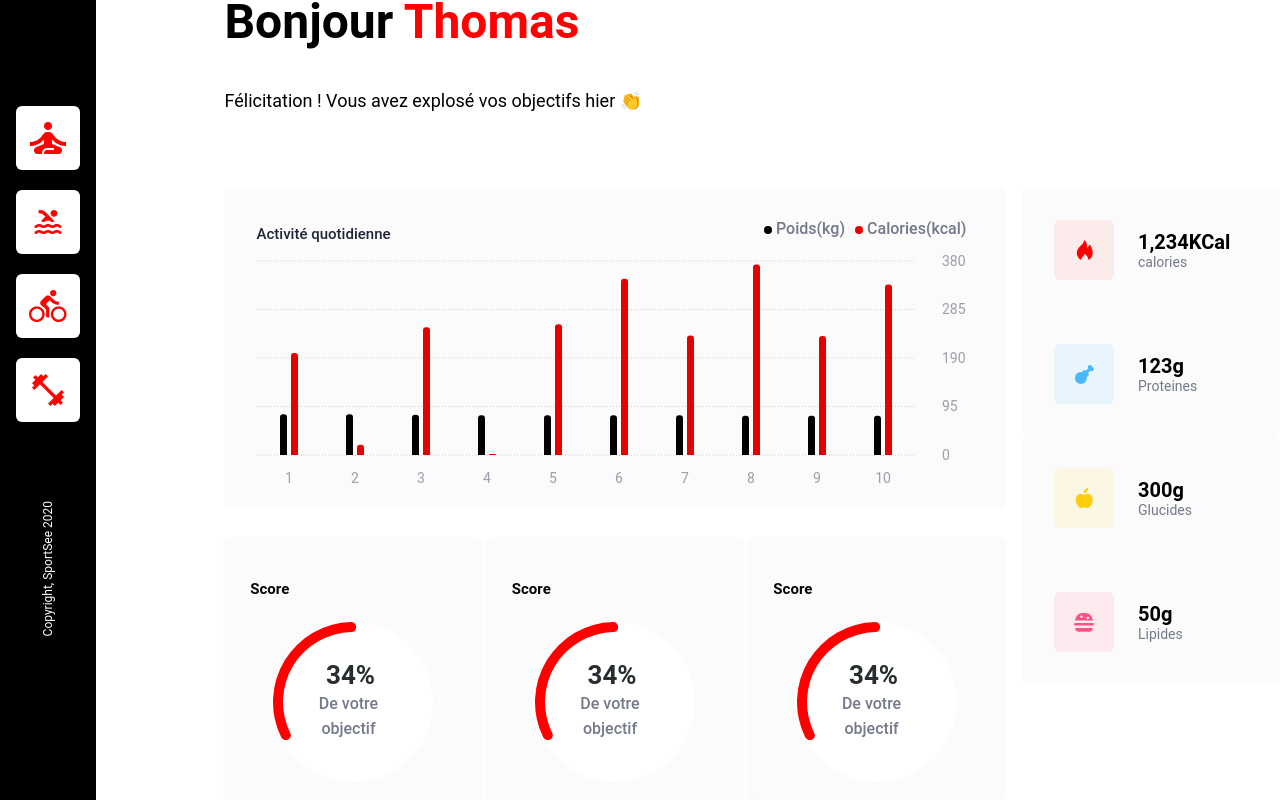
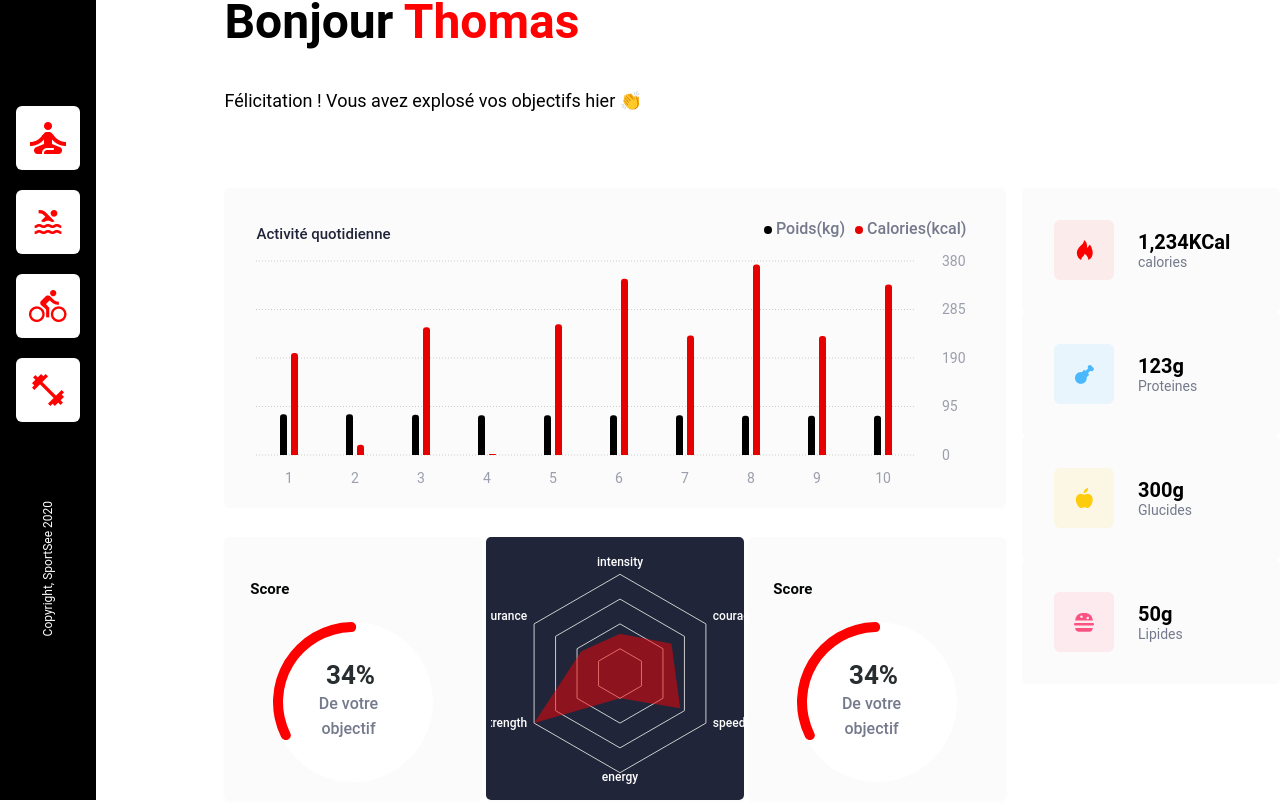
Before and after one commit to carra1358/amandine_carreno_p12_030322, a React (Create React App) app: page / in a window 1280 px wide. Shown: the part 198-1008 px from the top of the page. Built offline with nearby package versions, Linux system fonts and the light colour scheme.

Commit message:
added radar graph

```diff
--- a/src/App.js
+++ b/src/App.js
@@ -13,6 +13,7 @@ import cheeseburger from "./assets/icons/cheeseburger.png";
 import chicken from "./assets/icons/chicken.png";
 import BarCharts from './components/Charts/BarCharts';
 import ScoreCharts from './components/ScoreCharts';
+import RadarCharts from './components/RadarCharts';
 
 const iconsNav = [yoga,swim,bike,barbel]
 
@@ -51,7 +52,7 @@ function App() {
                <div className="user_small_grah_container">
 
                  <ScoreCharts styleName="score_chart"/>
-                 <ScoreCharts styleName="score_chart"/>
+                 <RadarCharts styleName="small_chart"/>
                  <ScoreCharts styleName="score_chart"/>
 
 
--- a/src/components/RadarCharts.jsx
+++ b/src/components/RadarCharts.jsx
@@ -0,0 +1,76 @@
+import { Radar, RadarChart, PolarGrid, PolarAngleAxis, PolarRadiusAxis, ResponsiveContainer } from 'recharts';
+
+const data = [
+
+            {
+                value: 80,
+                kind: 'intensity'
+            },
+            {
+                value: 120,
+                kind: 'courage',
+            },
+            {
+                value: 140,
+                kind: 'speed',
+            },
+            {
+                value: 50,
+                kind:" energy"
+            },
+            {
+                value: 200,
+                kind: 'strength',
+            },
+            {
+                value: 90,
+                kind: 'endurance',
+            }
+
+        ]
+
+function RadarCharts ({styleName}){
+
+    return (
+        <div className={styleName + " radar_chart"}>
+
+
+            <ResponsiveContainer width="100%" height="100%">
+        <RadarChart data={data} outerRadius="180px">
+          <PolarGrid radialLines={false}  />
+          <PolarAngleAxis dataKey="kind"  tick={{fill: "#FFFFFF"}}  />
+          <PolarRadiusAxis  stroke='none'/>
+          <Radar name="user" dataKey="value" stroke="none" fill="#FF0101B2" fillOpacity={0.7} />
+        </RadarChart>
+      </ResponsiveContainer>
+
+
+
+
+            </div>
+
+    )
+
+  }
+
+  export default RadarCharts;
+
+  {/*                <RadarChart
+outerRadius={90}
+innerRadius={10}
+
+width={258}
+height={263}
+data={data}
+>
+<PolarGrid />
+<PolarAngleAxis dataKey="kind"/>
+<PolarRadiusAxis />
+<Radar
+  name="user"
+  dataKey="value"
+  stroke="#8884d8"
+  fill="#8884d8"
+  fillOpacity={0.6}
+/>
+</RadarChart> */}
--- a/src/styles/_charts.scss
+++ b/src/styles/_charts.scss
@@ -97,3 +97,14 @@ width: 258px;
 
 
 }
+
+
+    .radar_chart{
+        font-size: 12px;
+        font-weight: 500;
+        background-color: #20253A;
+
+        div{
+            padding: 5px;
+        }
+}
```
